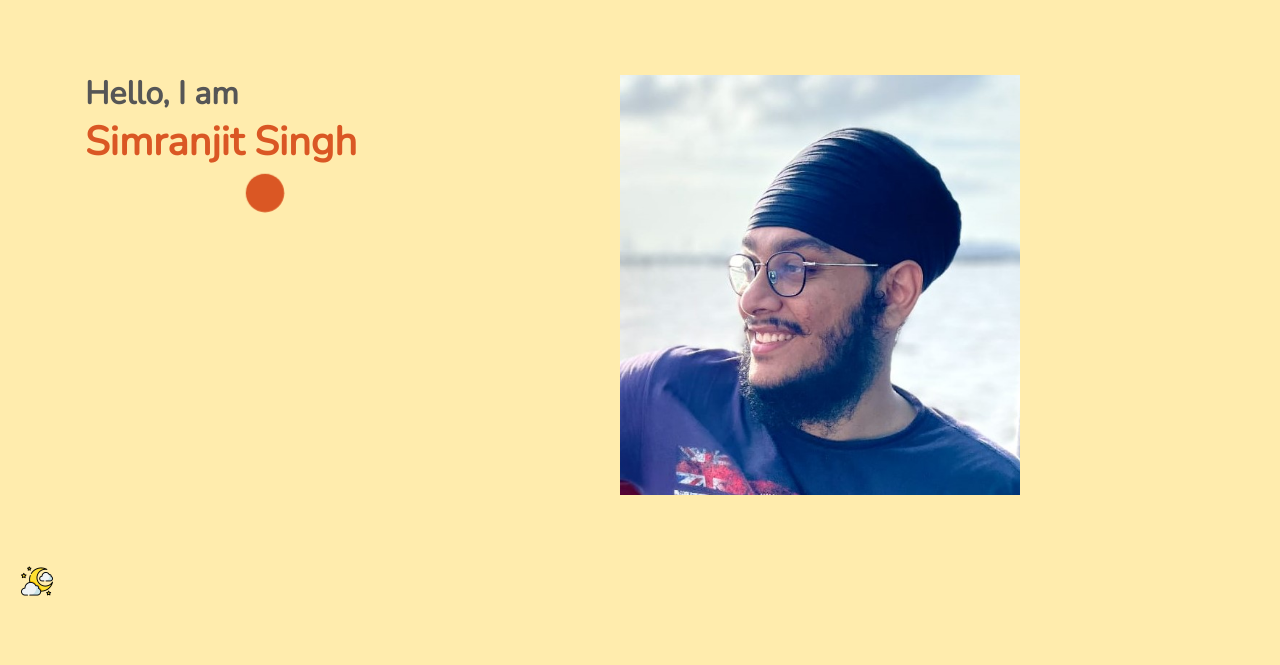
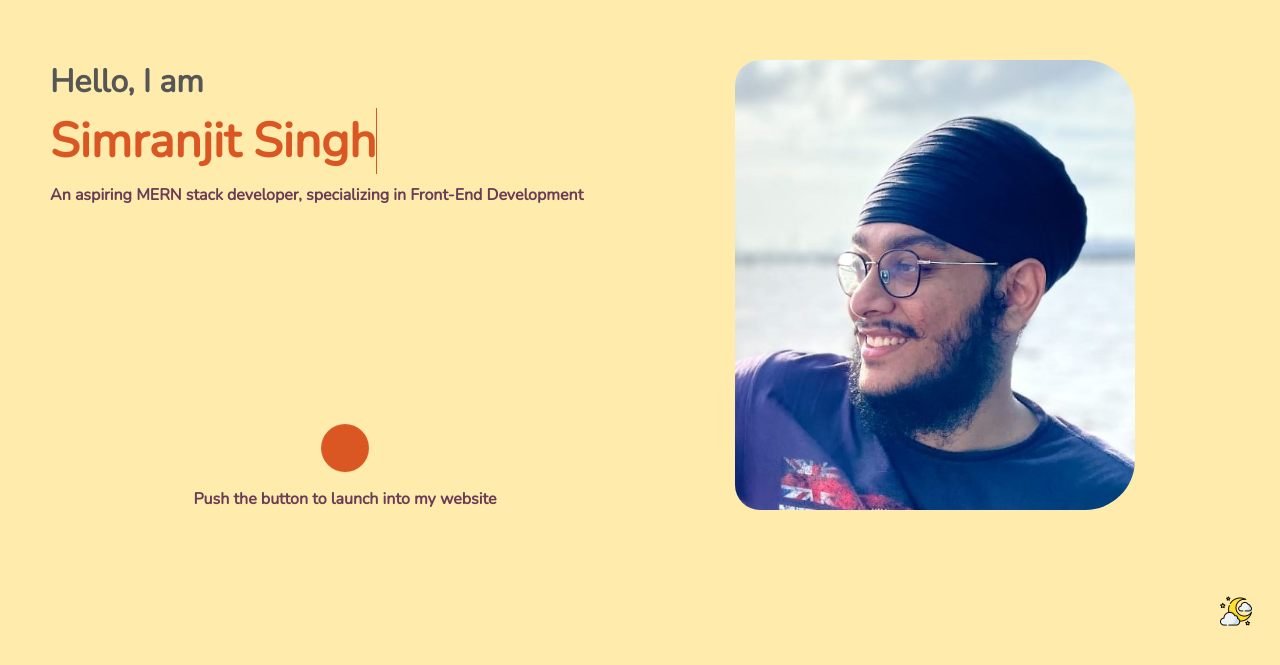
Before and after one commit to simran2348/Me, a React (Create React App) app in the folder client/: page / in a window 1280 px wide. Shown: the part 115-780 px from the top of the page. Built offline with nearby package versions, Linux system fonts and the light colour scheme.

Commit message:
cover page completed

```diff
--- a/client/src/Components/CoverPage.jsx
+++ b/client/src/Components/CoverPage.jsx
@@ -1,5 +1,7 @@
 import React, { useState, useEffect } from "react";
 import { ProfileImage } from "../Assets";
+import { bio, greeting, launchButtonText, name } from "../constants";
+import Typewriter from "../Shared/Typewriter";
 
 function CoverPage({ handleMenu }) {
   const [liftoff, setLiftoff] = useState(false);
@@ -12,10 +14,10 @@ function CoverPage({ handleMenu }) {
       if (element) {
         element.classList.add("displayNone");
       }
-    }, 1500);
+    }, 1000);
     setTimeout(() => {
       handleMenu();
-    }, 1200);
+    }, 1000);
   };
 
   useEffect(() => {
@@ -29,22 +31,27 @@ function CoverPage({ handleMenu }) {
         reloadLiftoff && "displayNone"
       }`}
     >
-      <div className="container coverPageContainer">
+      <div className="coverPageContainer">
         <div className="coverContentContainer">
           <div className="firstContainer">
-            <div className="firstText">Hello, I am</div>
-            <div className="secondText">Simranjit Singh</div>
+            <div>
+              <div className="firstText">{greeting}</div>
+              <Typewriter label={name} class="secondText" />
+              <div className="bioText">{bio}</div>
+            </div>
             <div className="liftoffContainer">
               <button
                 className="liftoffButton"
                 onClick={() => handleLiftoff()}
               />
+              <div className="launchButtonText">{launchButtonText}</div>
             </div>
           </div>
           <div className="secondContainer">
             <img className="coverImage" src={ProfileImage} alt="profile" />
           </div>
         </div>
+        <div className="coverPageContainerMobile">hello</div>
       </div>
     </div>
   );
--- a/client/src/Components/FabRouter.jsx
+++ b/client/src/Components/FabRouter.jsx
@@ -70,6 +70,7 @@ function FabRouter({ isDark, toggleTheme, menu }) {
               {item.icon}
             </Link>
           ))}
+      </div>
       <div className="themeController">
         <img
           src={MoonImage}
@@ -83,7 +84,6 @@ function FabRouter({ isDark, toggleTheme, menu }) {
           className={`themeIcon ${!isDark ? "appear" : "dissappear"}`}
           onClick={toggleTheme}
         />
-        </div>
       </div>
       <div
         className={visible ? "backdrop" : "displaynone"}
--- /dev/null
+++ b/client/src/Shared/Typewriter.jsx
@@ -0,0 +1,7 @@
+import React from "react";
+
+function Typewriter(props) {
+  return <div className={`typewriter ${props.class}`}>{props.label}</div>;
+}
+
+export default Typewriter;
--- a/client/src/constants.js
+++ b/client/src/constants.js
@@ -1,13 +1,17 @@
-export const name = 'Simranjit Singh'
-export const email = 'simranjits008@gmail.com'
-export const mobileNo = '+91-7982265035'
-export const githubLink = 'https://github.com/simran2348'
+export const greeting = "Hello, I am";
+export const name = "Simranjit Singh";
+export const email = "simranjits008@gmail.com";
+export const mobileNo = "+91-7982265035";
+export const bio =
+  "An aspiring MERN stack developer, specializing in Front-End Development";
+export const launchButtonText = "Push the button to launch into my website";
+export const githubLink = "https://github.com/simran2348";
 export const linkedLink =
-  'https://www.linkedin.com/in/simranjit-singh-87aa8b152'
-export const instagramLink = 'https://www.instagram.com/simranjits_97/'
-export const facebookLink = ''
-export const twitterLink = ''
+  "https://www.linkedin.com/in/simranjit-singh-87aa8b152";
+export const instagramLink = "https://www.instagram.com/simranjits_97/";
+export const facebookLink = "";
+export const twitterLink = "";
 export const contactSubtext =
-  'Have a job opportunity or want to talk, contact me directly and fill out the form, and i will get back to you soon.'
+  "Have a job opportunity or want to talk, contact me directly and fill out the form, and i will get back to you soon.";
 export const notFoundText =
-  'Looks like the page you are looking for does not exists'
+  "Looks like the page you are looking for does not exists";
--- a/client/src/index.css
+++ b/client/src/index.css
@@ -22,9 +22,15 @@ body {
   display: flex;
   flex-direction: column;
   justify-content: center;
+  max-width: 1270px;
+  margin: auto;
+  padding: 0 50px;
+  height: 100%;
+  color: var(--textColor);
 }
 .coverContentContainer{
   display: flex;
+  min-height: 450px;
 }
 
 .displayNone {
@@ -225,13 +231,12 @@ body {
 }
 
 .themeController {
-  display: flex;
-  justify-content: center;
-  position: absolute;
-  bottom: 70px;
+  position: fixed;
+  bottom: 40px;
   right: 0;
   height: 50px;
-  width: 100%;
+  width: 60px;
+  z-index: 999;
 }
 
 .themeIcon {
@@ -285,7 +290,7 @@ body {
   left: 0;
 }
 .coverPageLiftoff{
-  animation: liftoff 1.5s cubic-bezier(.32,.13,.84,.6);
+  animation: liftoff 1s cubic-bezier(.32,.13,.84,.6);
 }
 
 .liftoffButton {
@@ -302,12 +307,16 @@ body {
 }
 
 .firstContainer{
-  min-width: 360px;
+  min-width: 50%;
+  display: flex;
+  flex-direction: column;
+  justify-content: space-between;
 }
 
 .secondContainer{
-  width: 100%;
+  width: 50%;
   text-align: center;
+  padding: 0 50px;
 }
 
 .firstText{
@@ -316,15 +325,17 @@ body {
 }
 
 .secondText{
-  font-size: 2.5rem;
+  font-size: 3rem;
   font-weight: bold;
+  margin-top: 5px;
   color: var(--theme);
 }
 
 .coverImage{
   width: 100%;
   height: 100%;
-  object-fit: contain;
+  object-fit: cover;
+  border-radius: 25px 50px 50px 25px;
   max-width: 400px;
 }
 
@@ -332,6 +343,45 @@ body {
   width: 100%;
   display: flex;
   justify-content: center;
+  flex-direction: column;
+  align-items: center;
+}
+
+.bioText{
+  font-weight: bold;
+  font-size: 1rem;
+  color: var(--subtext);
+  margin-top: 10px;
+}
+
+.launchButtonText{
+  font-weight: bold;
+  margin-top: 1rem;
+  color: var(--subtext);
+}
+
+.typewriter {
+  overflow: hidden;
+  border-right: 1.5px solid var(--theme);
+  white-space: nowrap;
+  max-width: max-content;
+  animation:
+    typing 3.5s steps(30, end),
+    blink-caret .5s step-end infinite;
+}
+
+.coverPageContainerMobile{
+  display: none;
+}
+
+@keyframes typing {
+  from { width: 0 }
+  to { width: 100% }
+}
+
+@keyframes blink-caret {
+  from, to { border-color: transparent }
+  50% { border-color: var(--theme) }
 }
 
 @keyframes pulse-black {
@@ -388,7 +438,7 @@ body {
     opacity: 1;
   }
   to {
-    transform: translate(-40px, 0px);
+    transform: translate(50px, 0px);
     opacity: 0;
   }
 }
@@ -404,6 +454,10 @@ body {
 }
 
 @media (max-width: 768px) {
+.themeController{
+  display: none;
+}
+
   .container {
     margin: 0;
   }
@@ -597,8 +651,20 @@ body {
     left: 50%;
   }
 
-  .coverContentContainer{
+  .secondContainer{
     display: none;
+  }
+
+  .secondText{
+    font-size: 2rem;
+  }
+
+  .firstText{
+    font-size: 1.5rem;
+  }
+
+  .launchButtonText{
+    text-align: center;
   }
 
   @keyframes dawn {
```
Lines whose indentation alone changed are shown as unchanged.
